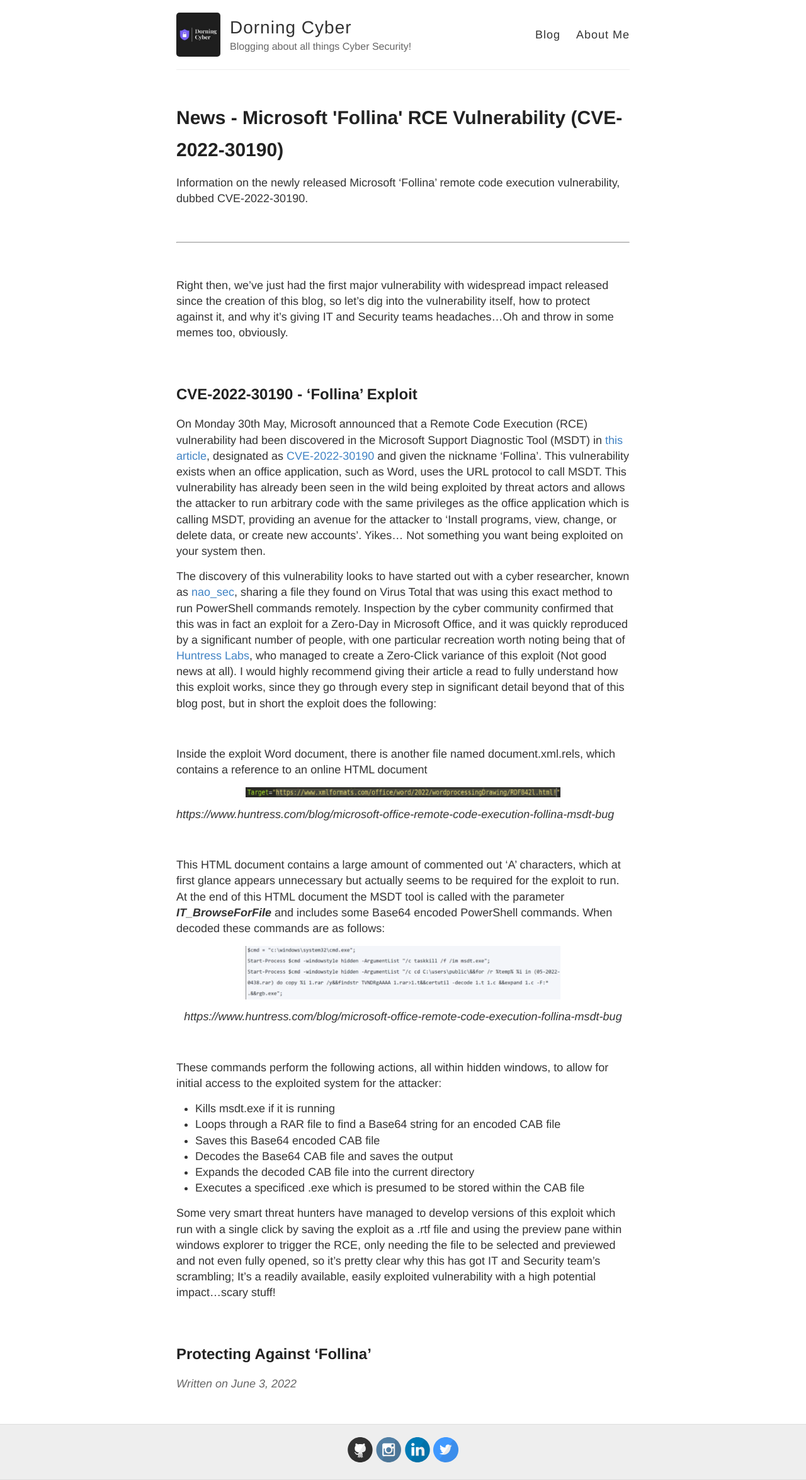
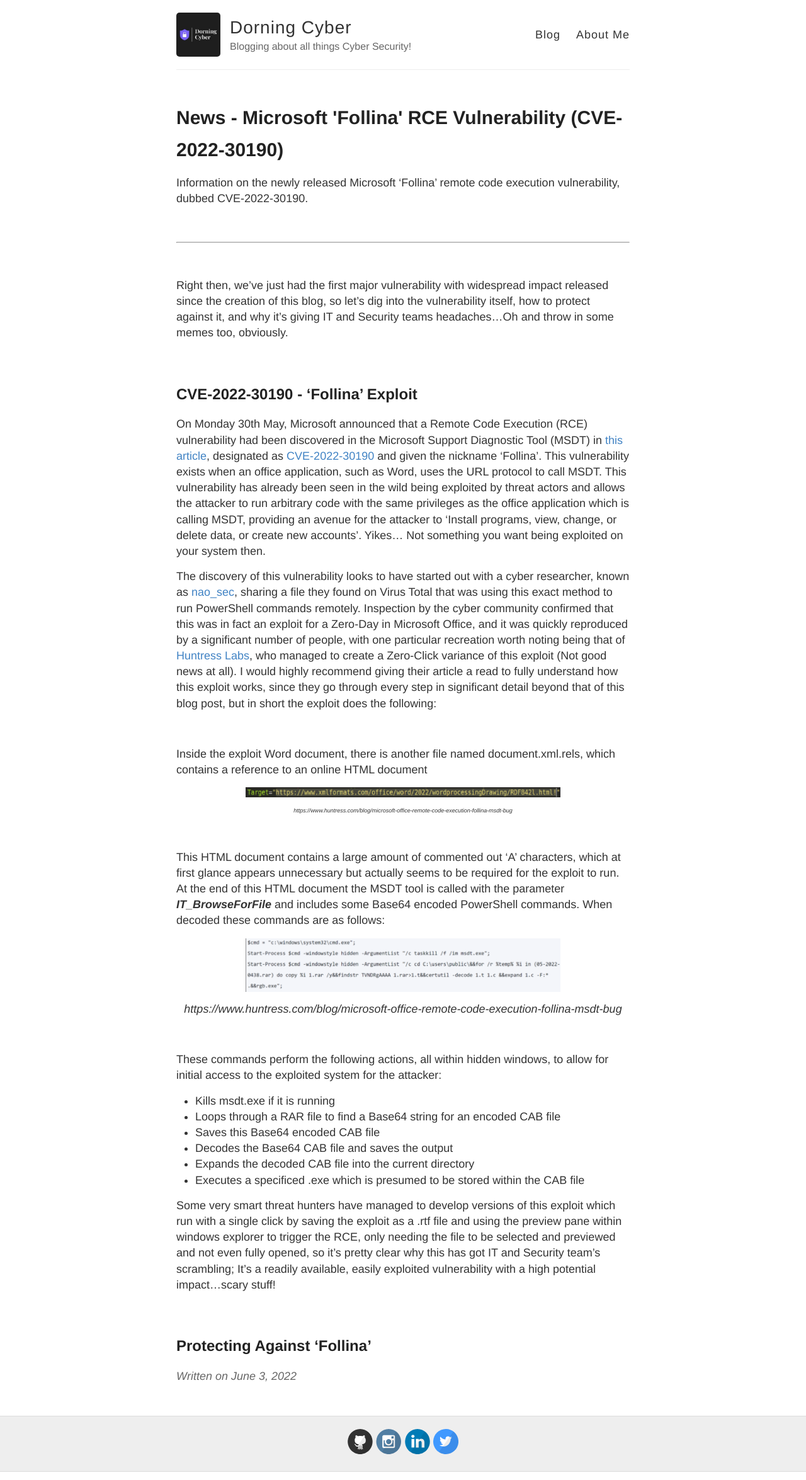
Before and after one commit to LeeDorning/LeeDorning.github.io, a Jekyll site: the page built from _posts/2022-06-03-News_:_Microsoft_Follina_RCE_Vulnerability_CVE_-_2022_-_30190.md, in a window 1280 px wide. Shown: the whole page at 63% size. Built offline with Jekyll 4.4.1, drawn with Linux system fonts in a browser that asks for light colours.

Commit message:
Update 2022-06-03-News_:_Microsoft_Follina_RCE_Vulnerability_CVE_-_2022_-_30190.md

```diff
--- a/_posts/2022-06-03-News_:_Microsoft_Follina_RCE_Vulnerability_CVE_-_2022_-_30190.md
+++ b/_posts/2022-06-03-News_:_Microsoft_Follina_RCE_Vulnerability_CVE_-_2022_-_30190.md
@@ -30,7 +30,7 @@ Inside the exploit Word document, there is another file named document.xml.rels,
 ![HTML Document Reference](https://github.com/LeeDorning/LeeDorning.github.io/blob/main/images/News_:_Microsoft_Follina_RCE_Vulnerability_CVE_-_2022_-_30190/TargetHtml.png?raw=true){:style="display:block; margin-left:auto; margin-right:auto"}{: width="500"}
 
 *https://www.huntress.com/blog/microsoft-office-remote-code-execution-follina-msdt-bug*
-{: style="text-align: center, font-size:50%"}
+{: style="text-align: center; font-size:50%"}
 
 &nbsp;
 
```
